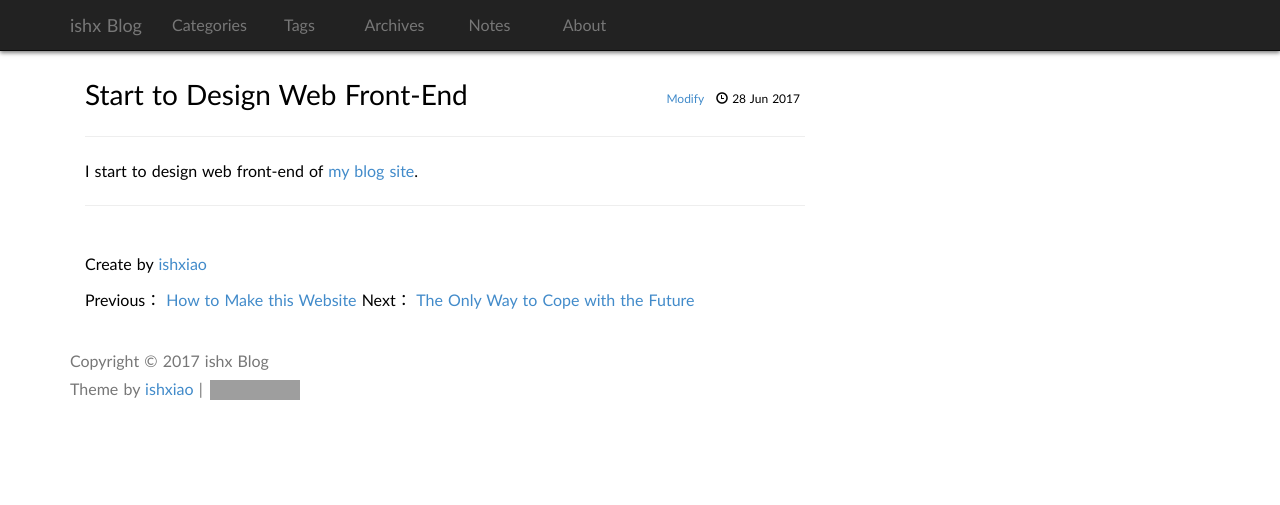
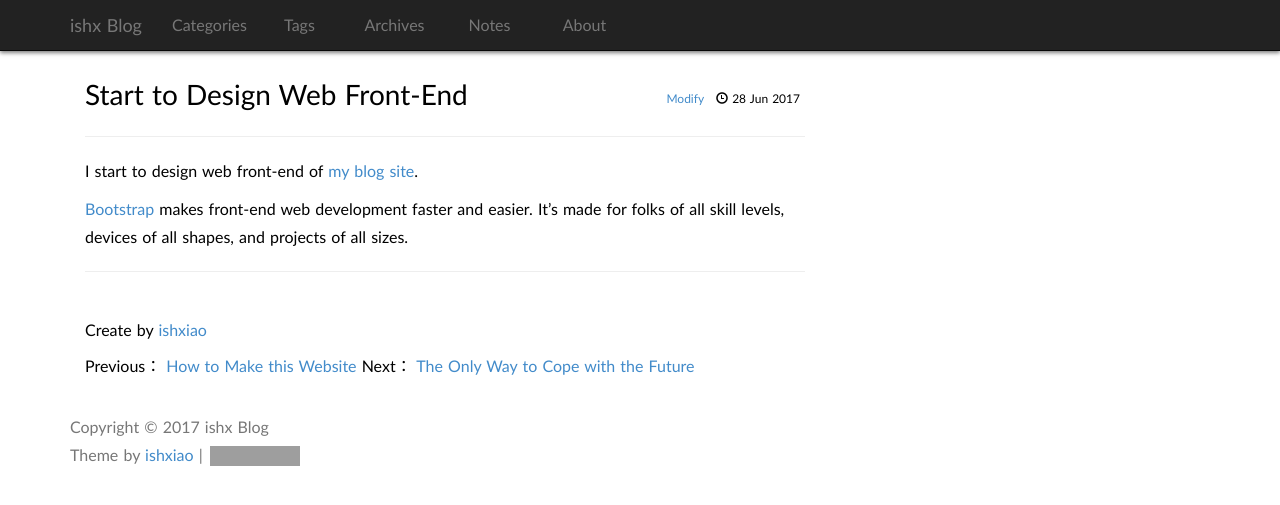
Before and after one commit to ishxiao/blog, a Jekyll site: the page built from _posts/2017-06-28-start-to-design-web-front-end.md, in a window 1280 px wide. Shown: the top 505 px of the page. Built offline with Jekyll 4.4.1, drawn with Linux system fonts in a browser that asks for light colours; nearby versions of some CDN libraries; some web fonts are replaced; library files that are not in the unit come from our copies; grey boxes are pictures that could not be loaded.

Commit message:
add Bootstrap note

```diff
--- a/_posts/2017-06-28-start-to-design-web-front-end.md
+++ b/_posts/2017-06-28-start-to-design-web-front-end.md
@@ -9,4 +9,8 @@ tags : [github, jekyll]
 
 I start to design web front-end of [my blog site][1].
 
-  [1]: http://ishxiao.com/blog
+[Bootstrap][2] makes front-end web development faster and easier. It's made for folks of all skill levels, devices of all shapes, and projects of all sizes.
+
+  [1]: http://ishxiao.com/blog/
+
+  [2]: http://getbootstrap.com/
```
